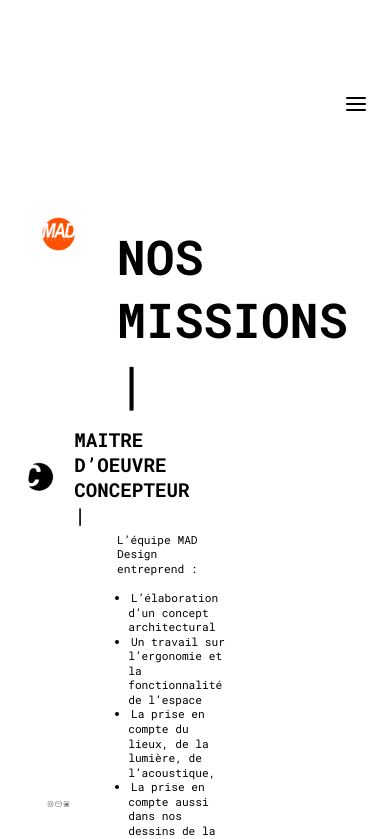
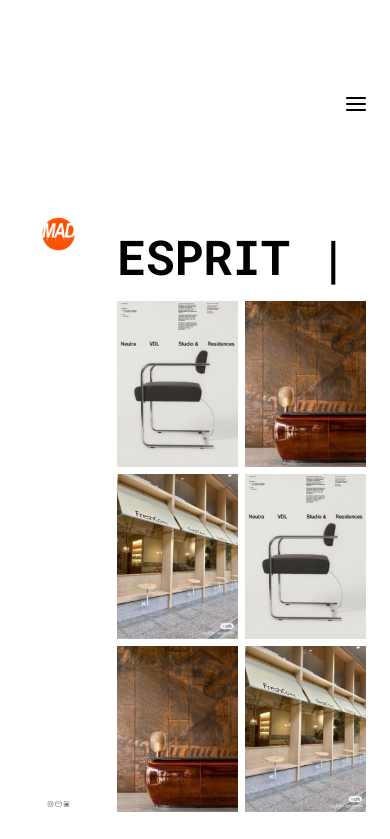
Before and after one commit to miky9201/mad, a React (Create React App) app: page / in a window 390 px wide. Shown: the top 839 px of the page. Built offline with nearby package versions, Linux system fonts and the light colour scheme.

Commit message:
Ajout de la section Esprit, avec grid et media queries

```diff
--- a/src/App.jsx
+++ b/src/App.jsx
@@ -17,8 +17,8 @@ function App() {
     <div className="App">
       <Section>
         {/* <Agence></Agence> */}
-        <Missions></Missions>
-        {/* <Esprit></Esprit> */}
+        {/* <Missions></Missions> */}
+        <Esprit></Esprit>
       </Section>
       <ScreenIntro displayed={displayed}></ScreenIntro>
     </div>
--- a/src/components/esprit/Esprit.jsx
+++ b/src/components/esprit/Esprit.jsx
@@ -33,9 +33,22 @@ function Esprit() {
     <>
       <Aside></Aside>
       <h1>ESPRIT |</h1>
-      {espritContent.map((image, index) => {
-        return <img key={index} width="20%" src={image.url} alt={image.name} />;
-      })}
+      <div className="esprit-content">
+        {espritContent.map((image, index) => {
+          return (
+            <div
+              className="esprit-content"
+              key={index}
+              style={{
+                backgroundImage: `url(${image.url})`,
+                backgroundSize: "cover",
+                backgroundPosition: "center",
+                backgroundRepeat: "no-repeat",
+              }}
+            ></div>
+          );
+        })}
+      </div>
     </>
   );
 }
--- a/src/components/esprit/esprit.css
+++ b/src/components/esprit/esprit.css
@@ -1,3 +1,32 @@
-img {
-  margin: 20px;
+.esprit-content {
+  display: grid;
+  grid-template-columns: repeat(3, 1fr);
+  justify-content: center; /* Centre la grille */
+  width: 94%;
 }
+
+.esprit-content div {
+  aspect-ratio: 144/198;
+  position: relative;
+  display: flex;
+  align-items: center;
+  justify-content: center;
+  margin-bottom: 5%;
+}
+
+@media (max-width: 1200px) {
+  .esprit-content {
+    grid-template-columns: repeat(2, 1fr);
+    justify-content: center;
+    width: 94%;
+  }
+
+  .esprit-content div {
+    aspect-ratio: 144/198;
+    position: relative;
+    display: flex;
+    align-items: center;
+    justify-content: center;
+    margin-bottom: 5%;
+  }
+}
--- a/src/components/missions/missions.css
+++ b/src/components/missions/missions.css
@@ -23,6 +23,7 @@
 #section > .title-content > img {
   width: 10%;
   max-width: 70px;
+  margin: 20px;
 }
 
 #section > .title-content > h2 {
@@ -33,7 +34,7 @@
   text-align: left;
 }
 
-#section > p  {
+#section > p {
   margin-bottom: 10%;
 }
 
--- a/src/components/navbar/navbar.css
+++ b/src/components/navbar/navbar.css
@@ -1,4 +1,5 @@
 .nav {
+  z-index: 1;
   margin: 0;
   position: fixed;
   top: 0;
```
